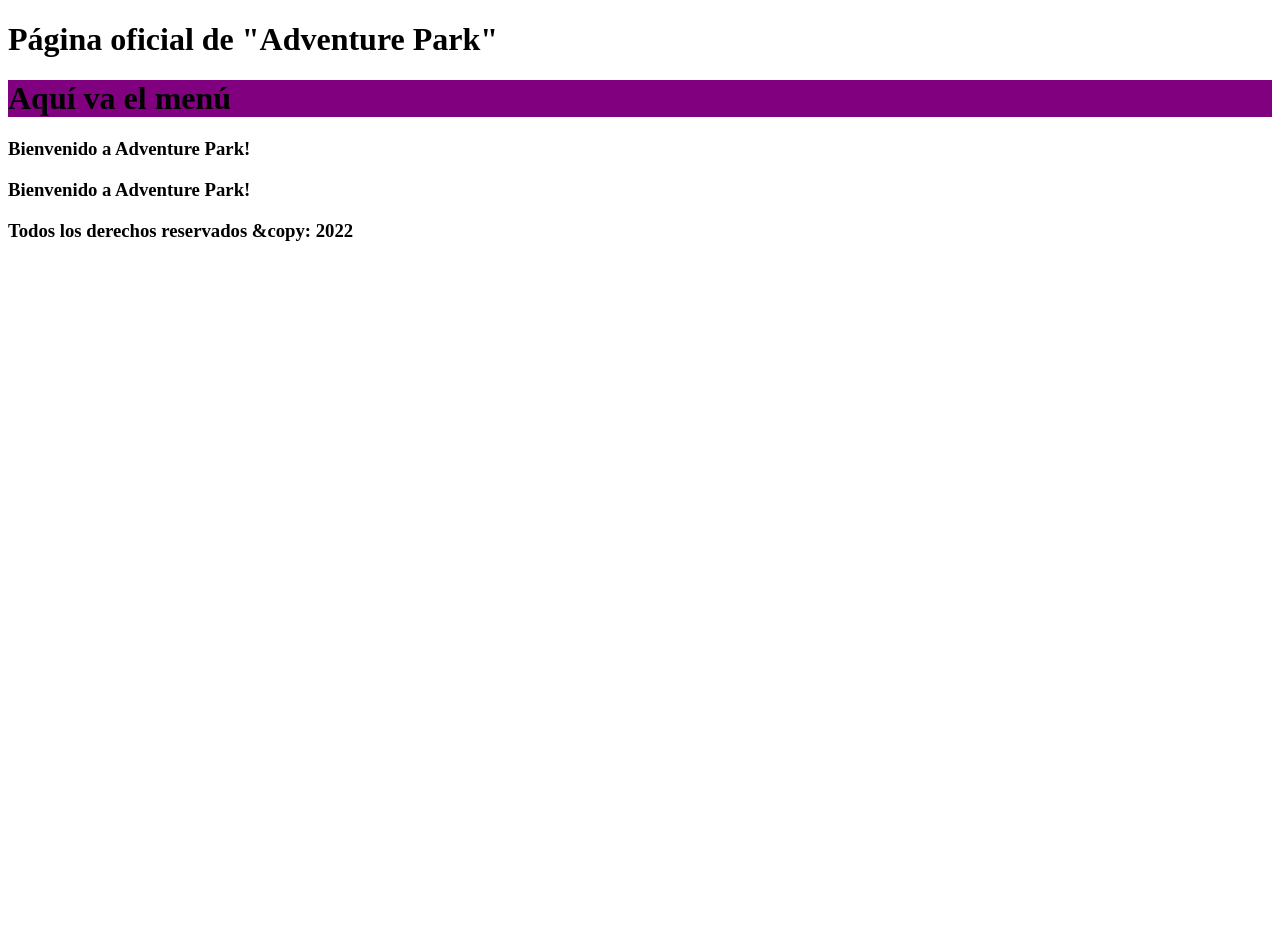
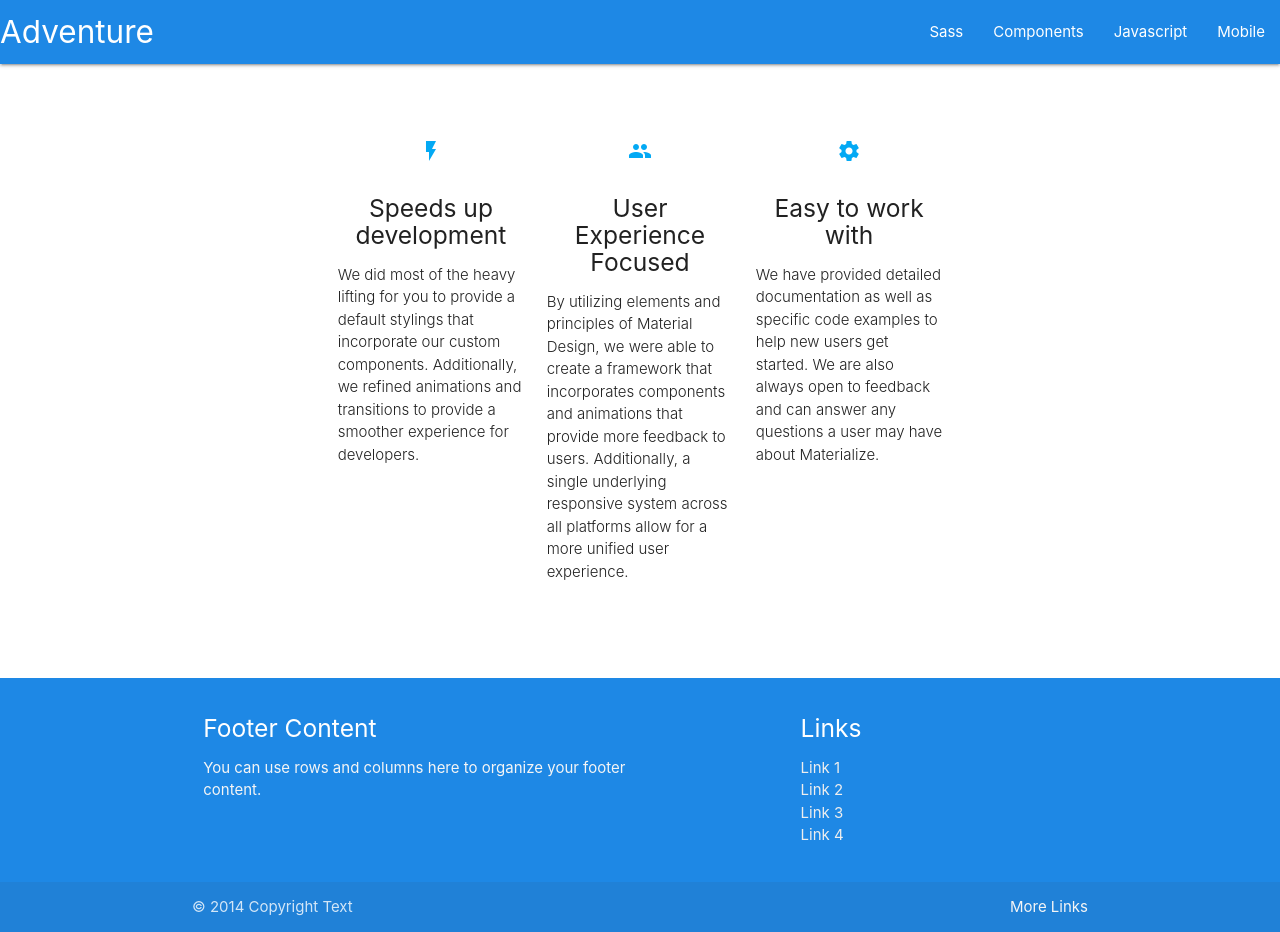
Before and after one commit to juandzapata/gui-adventure-park, an Angular app: page /home in a window 1280 px wide. Before the commit the page ends 800 px from the top, so only its background shows below. Built offline with nearby package versions, Linux system fonts and the light colour scheme.

Commit message:
Integración con ->  Materialize

```diff
--- a/angular.json
+++ b/angular.json
@@ -23,9 +23,13 @@
               "src/assets"
             ],
             "styles": [
-              "src/styles.css"
+              "src/styles.css",
+              "node_modules/materialize-css/dist/css/materialize.css"
             ],
-            "scripts": []
+            "scripts": [
+              "node_modules/materialize-css/dist/js/materialize.js",
+              "src/assets/js/init-M.js"
+            ]
           },
           "configurations": {
             "production": {
--- a/src/app/app.component.html
+++ b/src/app/app.component.html
@@ -1,5 +1,5 @@
-<h1>Página oficial de "Adventure Park"</h1>
 <app-header></app-header>
-<app-home></app-home>
-<router-outlet></router-outlet>
+<div class="container">
+    <router-outlet></router-outlet>
+</div>
 <app-footer></app-footer>
--- a/src/app/public/master-page/footer/footer.component.html
+++ b/src/app/public/master-page/footer/footer.component.html
@@ -1 +1,25 @@
-<h3 class="rights">Todos los derechos reservados &copy: 2022</h3>
+<footer class="page-footer blue darken-1">
+    <div class="container">
+      <div class="row">
+        <div class="col l6 s12">
+          <h5 class="white-text">Footer Content</h5>
+          <p class="grey-text text-lighten-4">You can use rows and columns here to organize your footer content.</p>
+        </div>
+        <div class="col l4 offset-l2 s12">
+          <h5 class="white-text">Links</h5>
+          <ul>
+            <li><a class="grey-text text-lighten-3" href="#!">Link 1</a></li>
+            <li><a class="grey-text text-lighten-3" href="#!">Link 2</a></li>
+            <li><a class="grey-text text-lighten-3" href="#!">Link 3</a></li>
+            <li><a class="grey-text text-lighten-3" href="#!">Link 4</a></li>
+          </ul>
+        </div>
+      </div>
+    </div>
+    <div class="footer-copyright">
+      <div class="container">
+      © 2014 Copyright Text
+      <a class="grey-text text-lighten-4 right" href="#!">More Links</a>
+      </div>
+    </div>
+  </footer>
--- a/src/app/public/master-page/header/header.component.html
+++ b/src/app/public/master-page/header/header.component.html
@@ -1,3 +1,19 @@
-<div class="bg-header">
-    <h1>Aquí va el menú</h1>
-</div>
+  <nav>
+    <div class="nav-wrapper blue darken-1">
+      <a routerLink="/home" class="brand-logo">Adventure</a>
+      <a href="#" data-target="mobile-demo" class="sidenav-trigger"><i class="material-icons">menu</i></a>
+      <ul class="right hide-on-med-and-down">
+        <li><a href="sass.html">Sass</a></li>
+        <li><a href="badges.html">Components</a></li>
+        <li><a href="collapsible.html">Javascript</a></li>
+        <li><a href="mobile.html">Mobile</a></li>
+      </ul>
+    </div>
+  </nav>
+
+  <ul class="sidenav" id="mobile-demo">
+    <li><a href="sass.html">Sass</a></li>
+    <li><a href="badges.html">Components</a></li>
+    <li><a href="collapsible.html">Javascript</a></li>
+    <li><a href="mobile.html">Mobile</a></li>
+  </ul>
--- a/src/app/public/master-page/home/home.component.html
+++ b/src/app/public/master-page/home/home.component.html
@@ -1 +1,37 @@
-<h3 class="welcome">Bienvenido a Adventure Park!</h3>
+
+<div class="container">
+    <div class="section">
+
+      <!--   Icon Section   -->
+      <div class="row">
+        <div class="col s12 m4">
+          <div class="icon-block">
+            <h2 class="center light-blue-text"><i class="material-icons">flash_on</i></h2>
+            <h5 class="center">Speeds up development</h5>
+
+            <p class="light">We did most of the heavy lifting for you to provide a default stylings that incorporate our custom components. Additionally, we refined animations and transitions to provide a smoother experience for developers.</p>
+          </div>
+        </div>
+
+        <div class="col s12 m4">
+          <div class="icon-block">
+            <h2 class="center light-blue-text"><i class="material-icons">group</i></h2>
+            <h5 class="center">User Experience Focused</h5>
+
+            <p class="light">By utilizing elements and principles of Material Design, we were able to create a framework that incorporates components and animations that provide more feedback to users. Additionally, a single underlying responsive system across all platforms allow for a more unified user experience.</p>
+          </div>
+        </div>
+
+        <div class="col s12 m4">
+          <div class="icon-block">
+            <h2 class="center light-blue-text"><i class="material-icons">settings</i></h2>
+            <h5 class="center">Easy to work with</h5>
+
+            <p class="light">We have provided detailed documentation as well as specific code examples to help new users get started. We are also always open to feedback and can answer any questions a user may have about Materialize.</p>
+          </div>
+        </div>
+      </div>
+
+    </div>
+    <br><br>
+  </div>
--- /dev/null
+++ b/src/assets/js/init-M.js
@@ -0,0 +1,4 @@
+document.addEventListener('DOMContentLoaded', function() {
+    var elems = document.querySelectorAll('.sidenav');
+    var instances = M.Sidenav.init(elems, {});
+  });
--- a/src/index.html
+++ b/src/index.html
@@ -1,8 +1,10 @@
 <!doctype html>
 <html lang="en">
 <head>
+  <!--Import Google Icon Font-->
+  <link href="https://fonts.googleapis.com/icon?family=Material+Icons" rel="stylesheet">
   <meta charset="utf-8">
-  <title>GuiAdventurePark</title>
+  <title>AdventurePark</title>
   <base href="/">
   <meta name="viewport" content="width=device-width, initial-scale=1">
   <link rel="icon" type="image/x-icon" href="favicon.ico">
```
